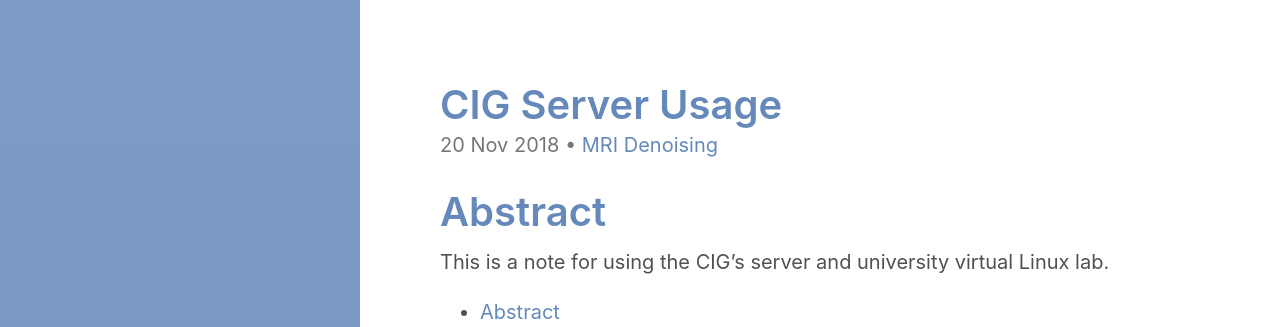
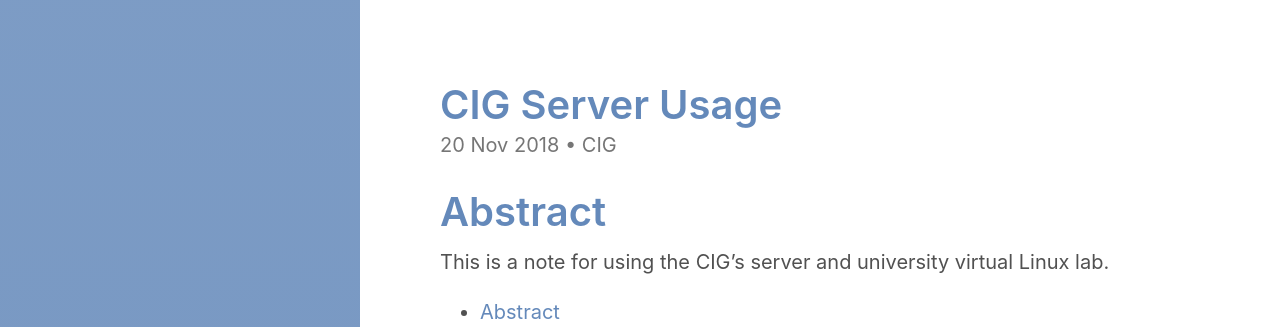
Before and after one commit to jr-xing/jr-xing.github.io, a Jekyll site: the page built from _posts/2018-11-20-Server-Usage.md, in a window 1280 px wide. Shown: the top 327 px of the page. Built offline with Jekyll 4.4.1, drawn with Linux system fonts in a browser that asks for light colours.

Commit message:
update Server Usage

```diff
--- a/_posts/2018-11-20-Server-Usage.md
+++ b/_posts/2018-11-20-Server-Usage.md
@@ -1,7 +1,7 @@
 ---
 layout: post
 title: CIG Server Usage
-category: MRI Denoising
+category: CIG
 excerpt_separator:  <!--more-->
 ---
 
```
